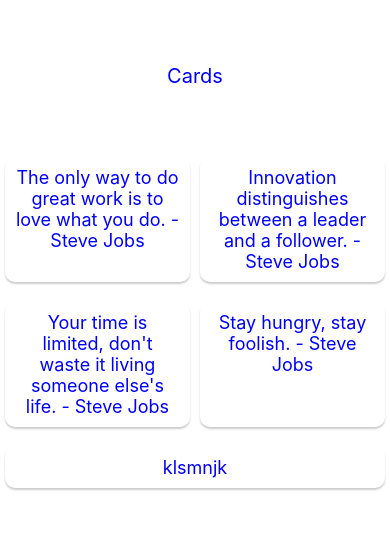
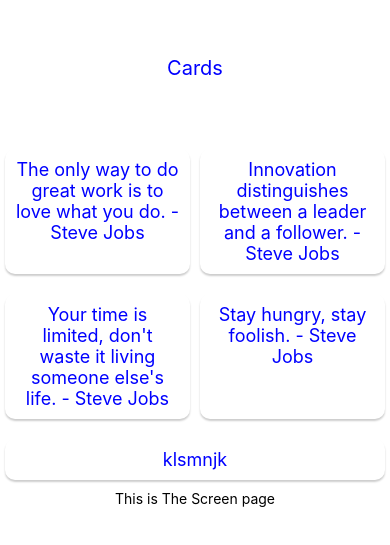
Before and after one commit to jaskaransingh08/tutorial, a React Native app: screen / in a window 390 px wide. Shown: the part 141-686 px from the top of the page. Built offline with nearby package versions, Linux system fonts and the light colour scheme.

Commit message:
commit to check

```diff
--- a/App.tsx
+++ b/App.tsx
@@ -1,5 +1,5 @@
-import React from 'react';
 import { View, Text, StatusBar, StyleSheet, ScrollView } from 'react-native';
+import Screenn from './src/Components/Screen';
 
 const quotes = [
   "The only way to do great work is to love what you do. - Steve Jobs",
@@ -22,6 +22,7 @@
           </ScrollView>
         ))}
       </View>
+      <Screenn></Screenn>
     </View>
   );
 };
@@ -29,14 +30,14 @@
 const styles = StyleSheet.create({
   container: {
     flex: 1,
-    backgroundColor: '#ffffff',
+    backgroundColor: '#blue',
     alignItems: 'center',
     justifyContent: 'center',
 
   },
   cardContainer: {
     flexDirection: 'row',
-    justifyContent: 'space-evenly',
+    justifyContent: "space-between",
     flexWrap: "wrap",
   },
   card: {
--- a/package.json
+++ b/package.json
@@ -11,7 +11,7 @@
   },
   "dependencies": {
     "react": "18.2.0",
-    "react-native": "0.74.0"
+    "react-native": "^0.74.0"
   },
   "devDependencies": {
     "@babel/core": "^7.20.0",
--- /dev/null
+++ b/src/Components/Screen.tsx
@@ -0,0 +1,12 @@
+import {View,Text} from "react-native"
+export default function Screenn(){
+    return(
+        <>
+        <View>
+            <Text>
+                This is The Screen page
+            </Text>
+        </View>
+        </>
+    )
+}
```
Also changed, not shown: 1 other file (tests, documents, lock files or other folders).
